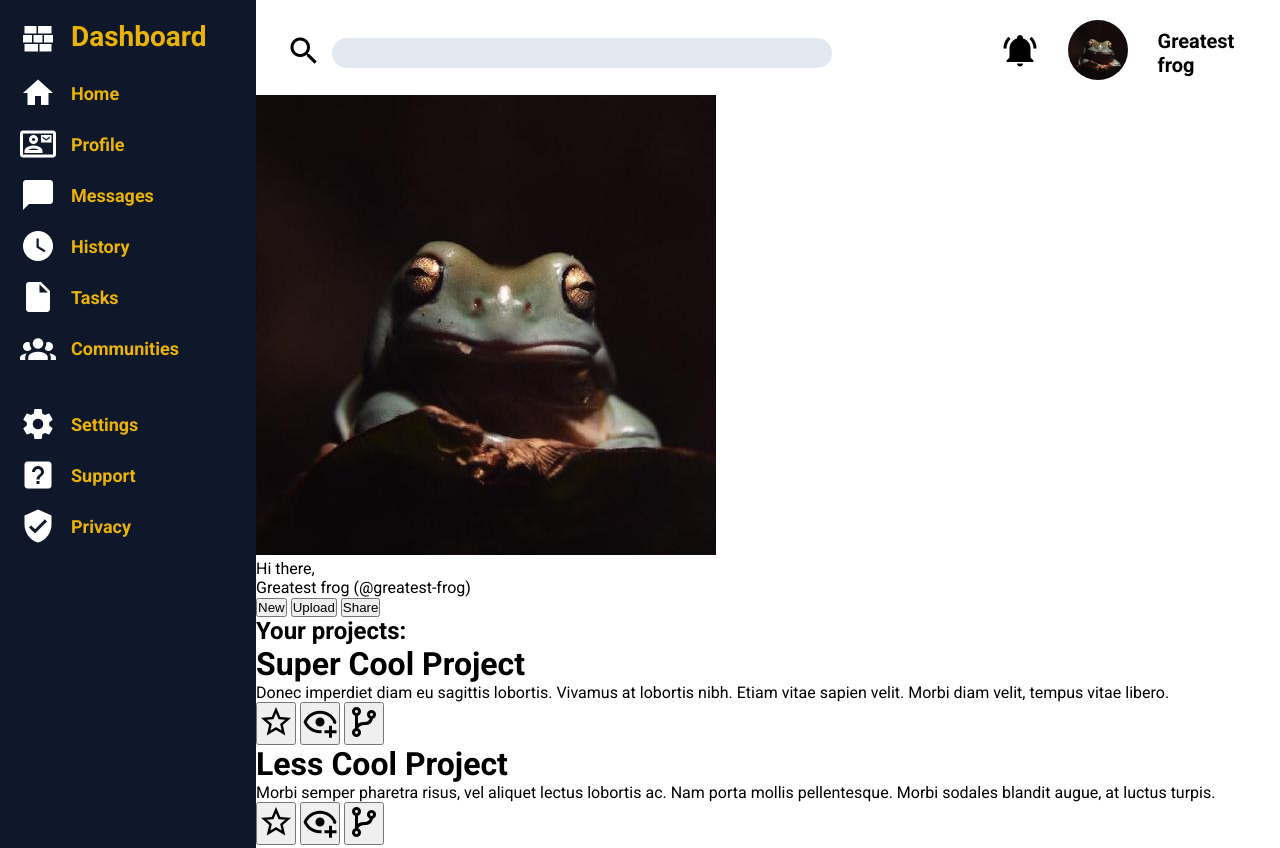
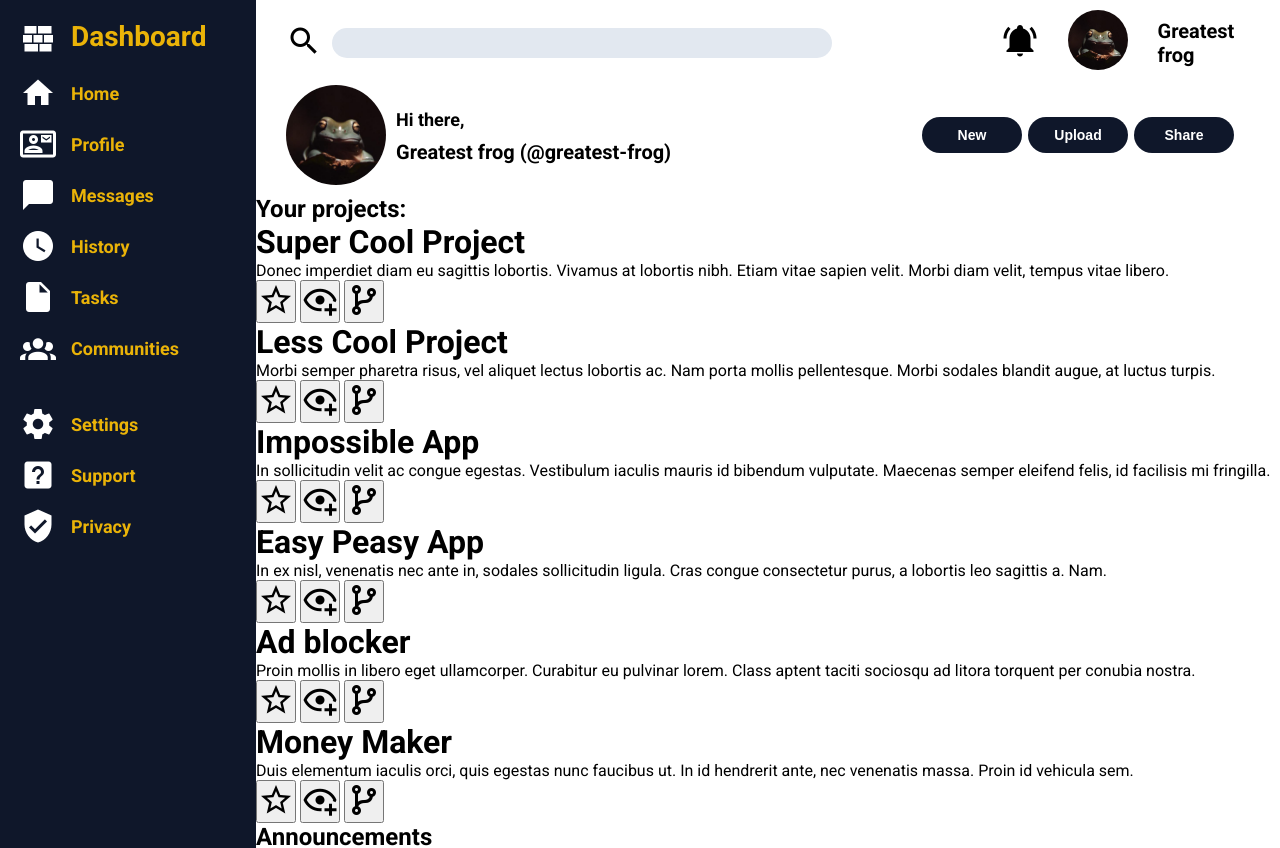
Before and after one commit to greatest-frog/admin-dashboard, a plain HTML site: page index.html in a window 1280 px wide. Shown: the top 848 px of the page. Drawn offline with Linux system fonts and the light colour scheme.

Commit message:
Add styling for working line

```diff
--- a/resources/css/style.css
+++ b/resources/css/style.css
@@ -20,7 +20,7 @@ ul {
 }
 
 .header {
-    padding: 20px 40px 10px 30px;
+    padding: 10px 40px 10px 30px;
     grid-column: 2 / 3;
     display: grid;
     grid-template-columns: 3fr 1fr;
@@ -102,3 +102,54 @@ ul {
 .sidebar a:visited {
     color: inherit;
 }
+
+.main-content {
+    display: grid;
+}
+
+.working_line {
+    display: grid;
+    grid-template-columns: 2fr 1fr;
+    padding: 0px 40px 10px 30px;
+}
+
+.user_info {
+    font-weight: bold;
+    display: grid;
+    grid-template-columns: 100px 1fr;
+    grid-template-rows: 1fr 1fr;
+    gap: 10px;
+}
+
+.greeting {
+    font-size: 18px;
+    align-self: end;
+}
+
+.working_nickname {
+    font-size: 20px;
+}
+
+.user-avatar {
+    height: 100px;
+    border-radius: 50%;
+    grid-row: 1 / 3;
+}
+
+.action_buttons {
+    display: grid;
+    grid-template-columns: repeat(3, 1fr);
+    align-items: center;
+}
+
+.action_button {
+    font-size: 14px;
+    font-weight: bold;
+    color: #fff;
+    background: #0f172a;
+    width: 100px;
+    height: 36px;
+    border: none;
+    border-radius: 18px;
+    cursor: pointer;
+}
```
